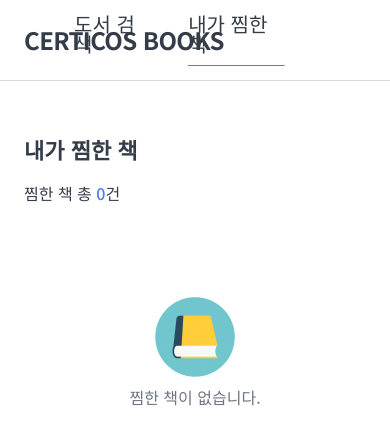
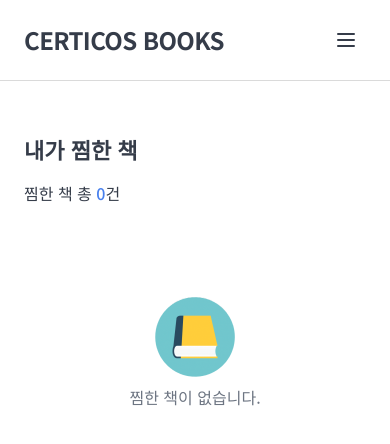
Before and after one commit to HeeJeShin/cdri-books-shinheeje, a React (Vite) app: page /favorites in a window 390 px wide. Shown: the top 444 px of the page. Built offline with nearby package versions, Linux system fonts and the light colour scheme.

Commit message:
feat: add mobile hamburger menu

```diff
--- a/src/components/layout/Header.tsx
+++ b/src/components/layout/Header.tsx
@@ -1,8 +1,10 @@
+import { useRef, useState } from 'react'
 import { NavLink } from 'react-router-dom'
+import { CloseIcon, MenuIcon } from '@/components/ui/icons'
+import { useOnClickOutside } from '@/hooks/useOnClickOutside'
 import { cn } from '@/utils/cn'
 
-// 액티브 메뉴: 글자는 항상 검정(text-primary) 유지, "언더바만" 파란색.
-// 글자와 언더바 사이는 pb-2(8px)로 띄우고, 언더바 두께는 2px. 폰트는 body1/500.
+// 데스크톱 액티브 메뉴: 글자는 검정 유지, "언더바만" 파란색.
 const navItemClass = ({ isActive }: { isActive: boolean }) =>
   cn(
     'relative pb-3 text-body1 font-medium text-text-primary transition-colors',
@@ -10,17 +12,30 @@ const navItemClass = ({ isActive }: { isActive: boolean }) =>
       'after:absolute after:bottom-0 after:left-0 after:h-px after:w-full after:rounded-full after:bg-primary',
   )
 
-// Figma 기준: 로고는 화면 왼쪽 가까이(≈160/1920), 바디(960 중앙)보다 훨씬 왼쪽.
-// 그래서 헤더는 바디(max-w-960)보다 넓은 컨테이너(max-w-1600)를 써서 로고를 왼쪽에 둡니다.
-export const Header = () => (
+// 모바일 드롭다운 메뉴 아이템: 액티브면 연회색 배경 + primary 글자.
+const mobileItemClass = ({ isActive }: { isActive: boolean }) =>
+  cn(
+    'block rounded-md px-4 py-3 text-body1 font-medium transition-colors',
+    isActive ? 'bg-palette-lightgray text-primary' : 'text-text-primary',
+  )
+
+// Figma 기준: 로고는 화면 왼쪽 가까이, 바디(960 중앙)보다 훨씬 왼쪽.
+// 그래서 헤더는 바디보다 넓은 컨테이너(max-w-1600)를 씁니다.
+// 모바일(md 미만)에서는 네비를 햄버거 메뉴로 접습니다.
+export const Header = () => {
+  const [menuOpen, setMenuOpen] = useState(false)
+  const mobileRef = useRef<HTMLDivElement>(null)
+  useOnClickOutside(mobileRef, () => setMenuOpen(false))
+
+  return (
     <header className="sticky top-0 z-20 border-b border-palette-gray bg-white">
       <div className="relative mx-auto flex h-20 w-full max-w-[1600px] items-center px-6">
         <NavLink to="/" className="text-title1 font-bold tracking-tight">
           CERTICOS BOOKS
         </NavLink>
 
-      {/* Figma상 네비는 정중앙이 아니라 약간 왼쪽(≈46%)에 위치 */}
-      <nav className="absolute left-[46%] flex -translate-x-1/2 items-center gap-10">
+        {/* 데스크톱 네비 (md 이상) — 정중앙보다 약간 왼쪽(≈46%) */}
+        <nav className="absolute left-[46%] hidden -translate-x-1/2 items-center gap-10 md:flex">
           <NavLink to="/" end className={navItemClass}>
             도서 검색
           </NavLink>
@@ -28,6 +43,40 @@ export const Header = () => (
             내가 찜한 책
           </NavLink>
         </nav>
+
+        {/* 모바일 햄버거 (md 미만) */}
+        <div ref={mobileRef} className="ml-auto md:hidden">
+          <button
+            type="button"
+            onClick={() => setMenuOpen((prev) => !prev)}
+            aria-label={menuOpen ? '메뉴 닫기' : '메뉴 열기'}
+            aria-expanded={menuOpen}
+            className="flex h-10 w-10 items-center justify-center text-text-primary"
+          >
+            {menuOpen ? <CloseIcon width={24} height={24} /> : <MenuIcon />}
+          </button>
+
+          {menuOpen && (
+            <nav className="absolute top-full right-6 mt-2 w-44 rounded-lg border border-palette-lightgray bg-white p-2 shadow-lg">
+              <NavLink
+                to="/"
+                end
+                className={mobileItemClass}
+                onClick={() => setMenuOpen(false)}
+              >
+                도서 검색
+              </NavLink>
+              <NavLink
+                to="/favorites"
+                className={mobileItemClass}
+                onClick={() => setMenuOpen(false)}
+              >
+                내가 찜한 책
+              </NavLink>
+            </nav>
+          )}
+        </div>
       </div>
     </header>
   )
+}
--- a/src/components/ui/icons.ts
+++ b/src/components/ui/icons.ts
@@ -4,6 +4,7 @@
 export { default as SearchIcon } from '@/assets/icons/search.svg?react'
 export { default as ChevronDownIcon } from '@/assets/icons/chevron-down.svg?react'
 export { default as CloseIcon } from '@/assets/icons/close.svg?react'
+export { default as MenuIcon } from '@/assets/icons/menu.svg?react'
 // 찜: 안 찜(외곽선) / 찜(채움) 두 상태
 export { default as HeartOutlineIcon } from '@/assets/icons/heart-outline.svg?react'
 export { default as HeartFillIcon } from '@/assets/icons/heart-fill.svg?react'
```
Also changed, not shown: src/assets/icons/menu.svg (added). Lines whose indentation alone changed are shown as unchanged.
